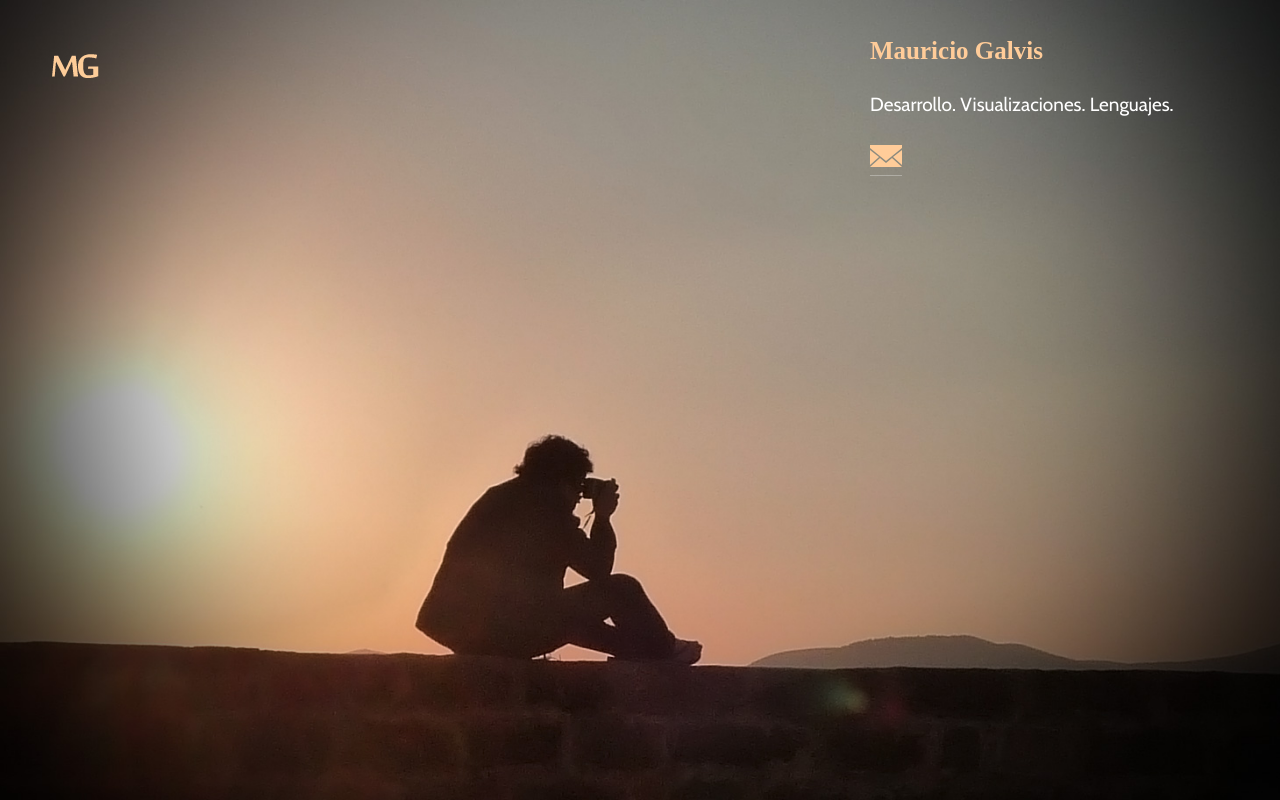
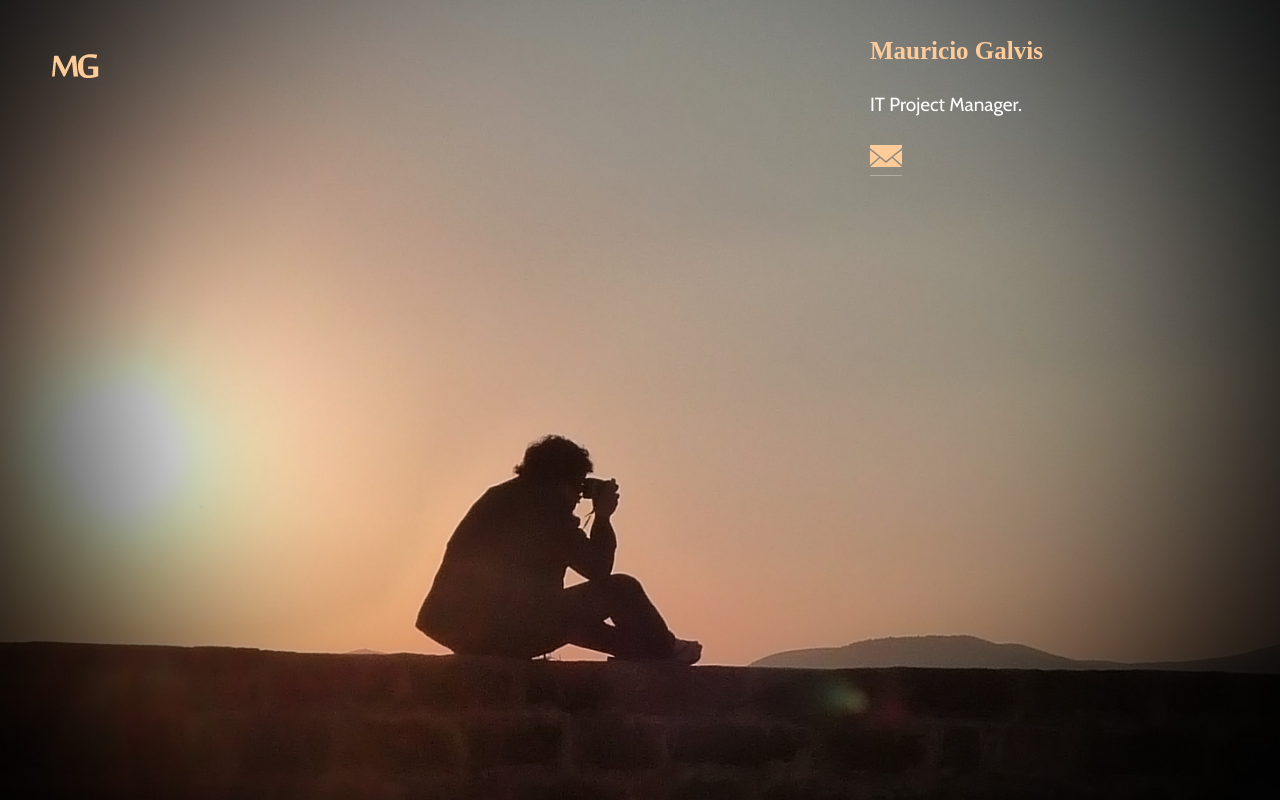
Before and after one commit to mg8/mg8.github.io, a plain HTML site: page index.html in a window 1280 px wide. Drawn offline with nearby package versions, Linux system fonts and the light colour scheme; a web font is replaced by a local one.

Commit message:
Update index.html

```diff
--- a/index.html
+++ b/index.html
@@ -42,7 +42,7 @@
 
 <div id="about">
 	<h1>Mauricio Galvis</h1>
-	<p>Desarrollo. Visualizaciones. Lenguajes.</p>
+	<p>IT Project Manager.</p>
 	<a href="mailto:mauricio@galvis.co"><img src="mail.png"  alt="Correo" width="32" /></a>
 
 
```
